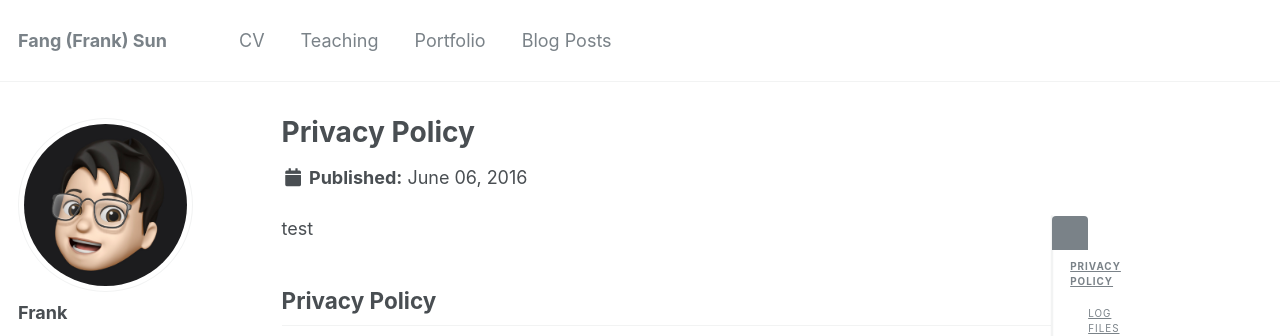
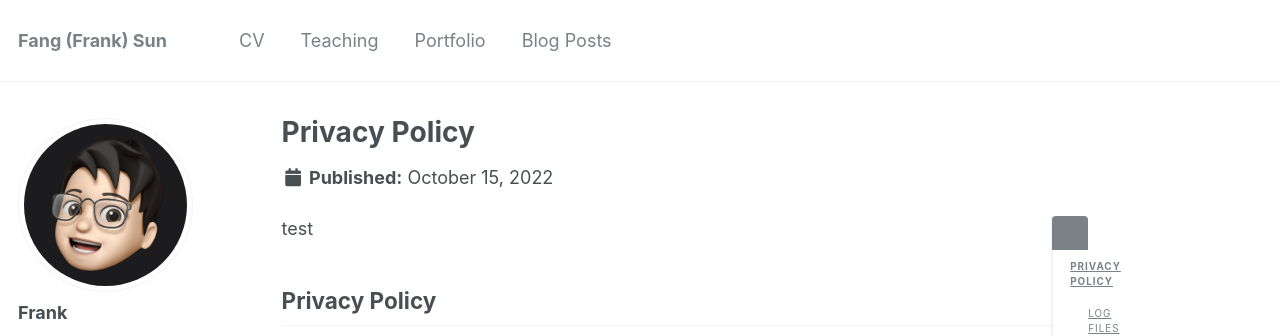
Before and after one commit to FangFrankSun/AcademicPage, a Jekyll site: the page built from _pages/privacy.md, in a window 1280 px wide and 900 px high. Shown: the top 336 px of the window. Built offline with Jekyll 4.4.1, drawn with Linux system fonts in a browser that asks for light colours.

Commit message:
Update privacy.md

```diff
--- a/_pages/privacy.md
+++ b/_pages/privacy.md
@@ -1,7 +1,7 @@
 ---
 permalink: /privacy/
 title: "Privacy Policy"
-modified: 2016-06-06
+modified: 2022-10-15
 ---
 
 {% include base_path %}
```
